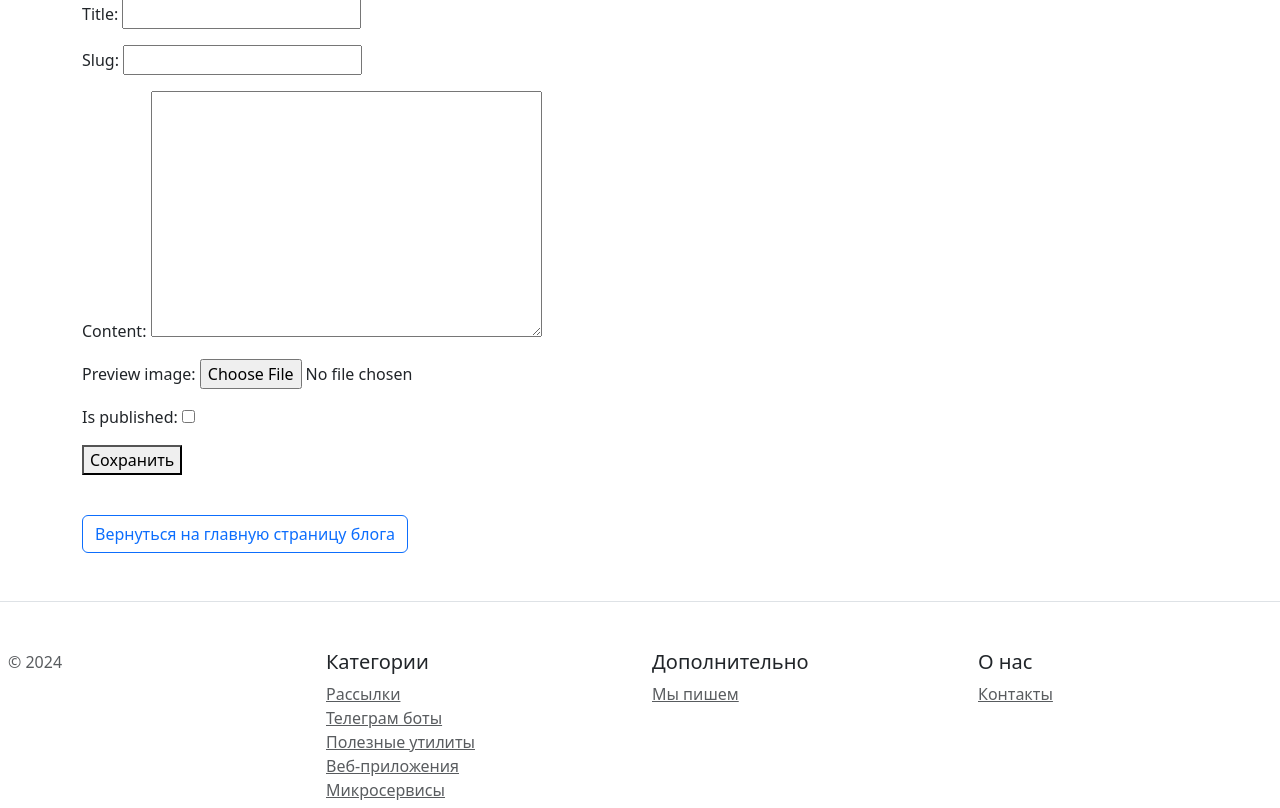
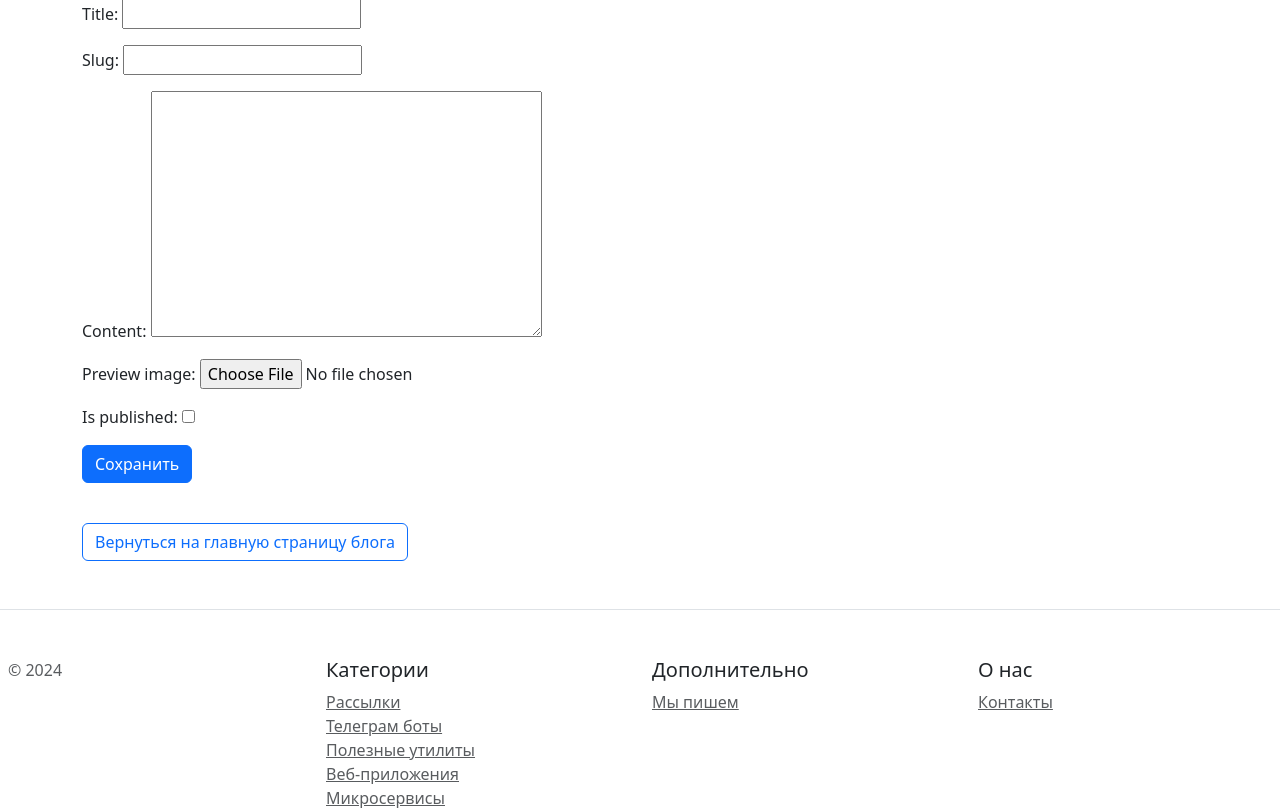
Before and after one commit to EvgeniiErmak/Django_Web_Store, a Django app: page /blogpost/create/ in a window 1280 px wide. Shown: the part 148-956 px from the top of the page. Run offline with Django 5.2, Linux system fonts and the light colour scheme; some libraries are stand-ins or nearby versions.

Commit message:
Отредактировал страницы html и добавил продукты и статьи блога

```diff
--- a/blogpost/templates/blogpost/post_form.html
+++ b/blogpost/templates/blogpost/post_form.html
@@ -7,7 +7,7 @@
   <form method="post" enctype="multipart/form-data">
     {% csrf_token %}
     {{ form.as_p }}
-    <button type="submit">Сохранить</button>
+    <button type="submit" class="btn btn-primary">Сохранить</button>
   </form>
     <br>
   <a class="btn btn-outline-primary mt-3" href="{% url 'blogpost:post_list' %}">Вернуться на главную страницу блога</a>
--- a/catalog/templates/delete_product.html
+++ b/catalog/templates/delete_product.html
@@ -7,5 +7,6 @@
     {% csrf_token %}
     <button type="submit" class="btn btn-danger">Да, удалить</button>
   </form>
+    <div class="mb-3"></div>
   <a href="{% url 'catalog:product_list' %}" class="btn btn-secondary">Нет, отмена</a>
 {% endblock %}
```
Also changed, not shown: media/blogpost/images/USB_тестер_FNIRSI-FNB58_обзор_с_точки_зрения_метрологии.jpg (added), media/product_images/hdd.webp (added), media/product_images/Смартфон_Doogee.webp (added).
